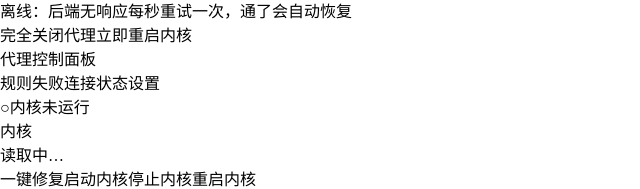
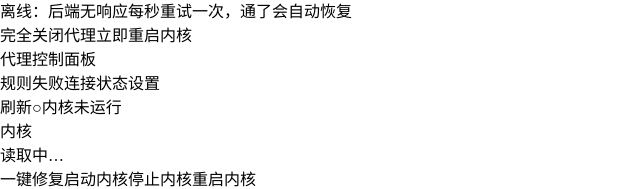
Before and after one commit to Luo-Yuanxing/mihomo-controller-plan, a React (Vite) app in the folder ui/: page / in a window 1280 px wide. Shown: the top 189 px of the page, without its empty margins (0-640 px from the left). Built offline with nearby package versions, Linux system fonts and the light colour scheme; no server answers.

Commit message:
添加页面数据一键刷新按钮

```diff
--- a/ui/src/App.tsx
+++ b/ui/src/App.tsx
@@ -2,7 +2,7 @@
  * 三页外壳：规则 / 状态 / 设置。
  * 计划 §8 界面。
  */
-import { useQuery } from '@tanstack/react-query';
+import { useMutation, useQuery, useQueryClient } from '@tanstack/react-query';
 import { useEffect, useState } from 'react';
 import { api } from './lib/api';
 import { useOffline } from './lib/offline';
@@ -55,6 +55,7 @@ const STATE_MARK: Record<string, StateMark> = {
 
 export default function App() {
   const [active, setActive] = useState<string>('rules');
+  const queryClient = useQueryClient();
   const offline = useOffline();
   const current = TABS.find((tab) => tab.key === active) ?? TABS[0];
   const status = useQuery({
@@ -64,6 +65,7 @@ export default function App() {
   });
   const kernelState = status.data?.kernel.state ?? 'stopped';
   const stateMark = STATE_MARK[kernelState] ?? STATE_UNKNOWN;
+  const refresh = useMutation({ mutationFn: () => queryClient.invalidateQueries() });
 
   // 一进离线状态就跳到状态页，那里能看到内核与系统代理的实时情况
   useEffect(() => {
@@ -97,8 +99,17 @@ export default function App() {
             </button>
           ))}
         </nav>
+        <button
+          type="button"
+          title="刷新页面数据"
+          disabled={refresh.isPending}
+          onClick={() => refresh.mutate()}
+          className="ml-auto rounded border border-slate-300 px-2 py-1 text-sm hover:bg-slate-100 disabled:opacity-50"
+        >
+          {refresh.isPending ? '刷新中…' : '刷新'}
+        </button>
         <span
-          className={`ml-auto flex items-center gap-1 rounded-full border px-2 py-0.5 text-xs font-medium ${stateMark.className}`}
+          className={`flex items-center gap-1 rounded-full border px-2 py-0.5 text-xs font-medium ${stateMark.className}`}
         >
           <span className={kernelState === 'running' ? 'animate-pulse' : ''}>{stateMark.icon}</span>
           {STATUS_HINT(kernelState, status.data?.kernel.error ?? null)}
```
